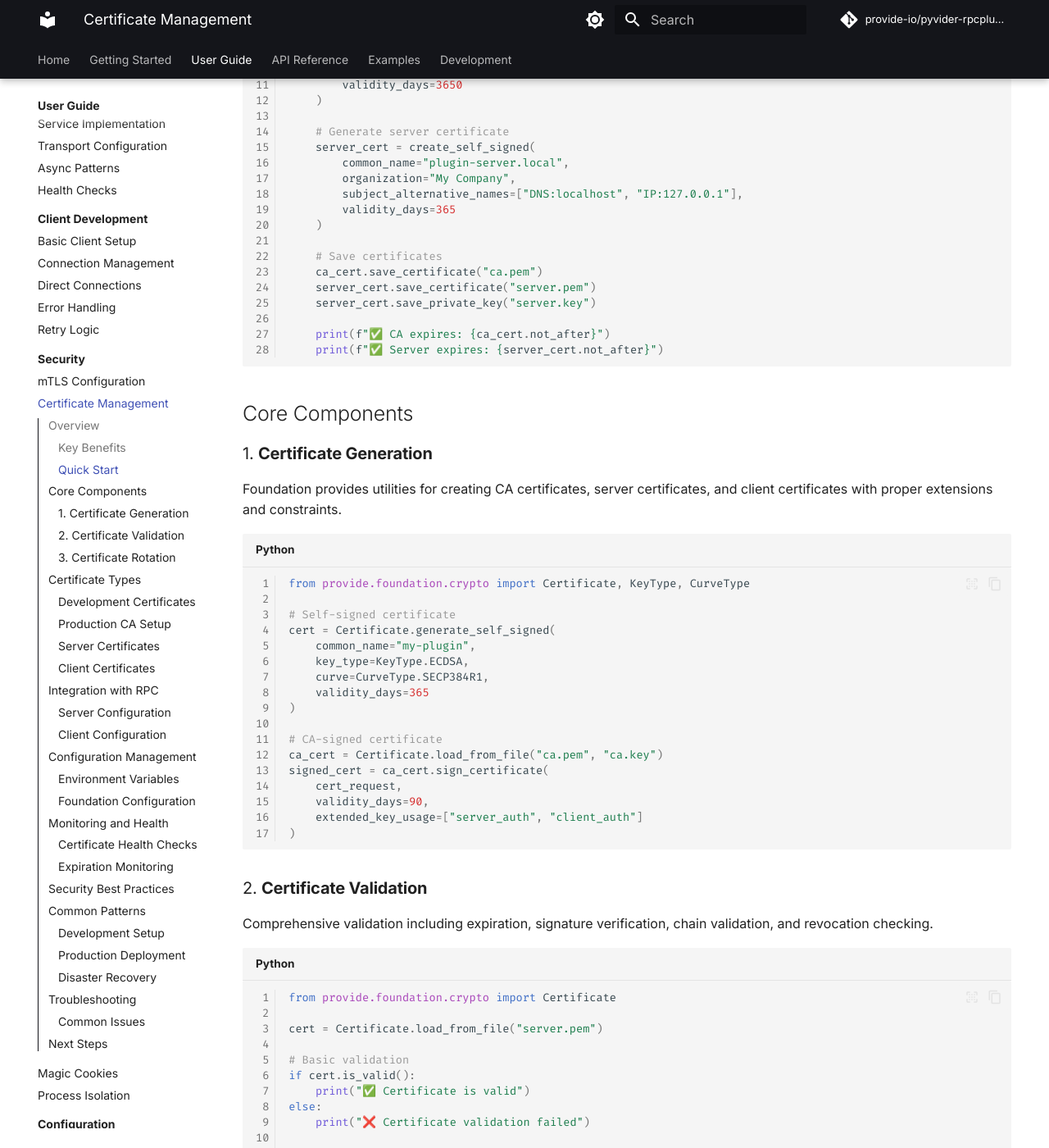
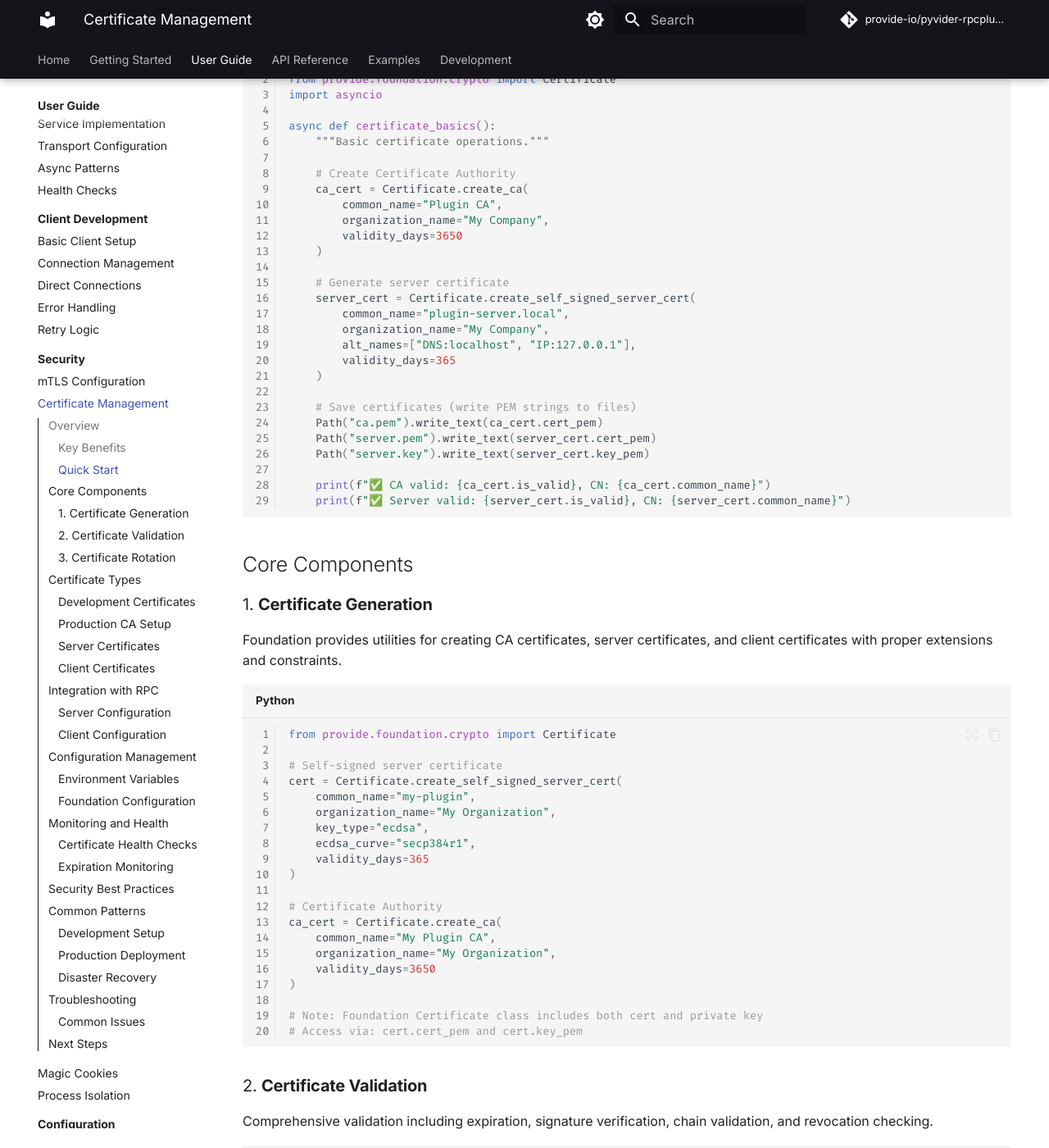
Before and after one commit to provide-io/pyvider-rpcplugin, an MkDocs documentation site: the page built from docs/guide/security/certificates.md, in a window 1280 px wide and 1400 px high, scrolled down 926 px. Shown: the whole window at 82% size. Built offline with MkDocs 1.6.1 and Material for MkDocs 9.7.7, drawn with Linux system fonts in a browser that asks for light colours; comment, search, counter and statistics services are not loaded; the version menu is left out; some of the changed text lies outside the part shown.

Commit message:
🔼⚙️ [skip ci] auto-commit

````diff
--- a/docs/guide/security/certificates.md
+++ b/docs/guide/security/certificates.md
@@ -1,6 +1,9 @@
 # Certificate Management
 
 X.509 certificate lifecycle management for secure plugin communication using Foundation's comprehensive cryptography utilities.
+
+!!! warning "Documentation Under Review"
+    This page contains several code examples that use outdated Foundation Certificate API patterns. While the Quick Start and Core Components sections have been updated to use the correct API, other sections throughout this document may still reference non-existent methods like `.load_from_file()`, `.save_certificate()`, `.not_after`, etc. Please refer to the corrected examples in the updated sections and cross-reference with [Foundation Integration](../advanced/foundation-integration.md) for accurate API usage.
 
 ## Overview
 
@@ -17,34 +20,35 @@ Certificate management provides PKI-based authentication and encryption for plug
 ### Quick Start
 
 ```python
-from provide.foundation.crypto import Certificate, create_self_signed, create_ca
+from pathlib import Path
+from provide.foundation.crypto import Certificate
 import asyncio
 
 async def certificate_basics():
     """Basic certificate operations."""
 
     # Create Certificate Authority
-    ca_cert = create_ca(
+    ca_cert = Certificate.create_ca(
         common_name="Plugin CA",
-        organization="My Company",
+        organization_name="My Company",
         validity_days=3650
     )
 
     # Generate server certificate
-    server_cert = create_self_signed(
+    server_cert = Certificate.create_self_signed_server_cert(
         common_name="plugin-server.local",
-        organization="My Company",
-        subject_alternative_names=["DNS:localhost", "IP:127.0.0.1"],
+        organization_name="My Company",
+        alt_names=["DNS:localhost", "IP:127.0.0.1"],
         validity_days=365
     )
 
-    # Save certificates
-    ca_cert.save_certificate("ca.pem")
-    server_cert.save_certificate("server.pem")
-    server_cert.save_private_key("server.key")
+    # Save certificates (write PEM strings to files)
+    Path("ca.pem").write_text(ca_cert.cert_pem)
+    Path("server.pem").write_text(server_cert.cert_pem)
+    Path("server.key").write_text(server_cert.key_pem)
 
-    print(f"✅ CA expires: {ca_cert.not_after}")
-    print(f"✅ Server expires: {server_cert.not_after}")
+    print(f"✅ CA valid: {ca_cert.is_valid}, CN: {ca_cert.common_name}")
+    print(f"✅ Server valid: {server_cert.is_valid}, CN: {server_cert.common_name}")
 ```
 
 ## Core Components
@@ -53,23 +57,26 @@ async def certificate_basics():
 Foundation provides utilities for creating CA certificates, server certificates, and client certificates with proper extensions and constraints.
 
 ```python
-from provide.foundation.crypto import Certificate, KeyType, CurveType
+from provide.foundation.crypto import Certificate
 
-# Self-signed certificate
-cert = Certificate.generate_self_signed(
+# Self-signed server certificate
+cert = Certificate.create_self_signed_server_cert(
     common_name="my-plugin",
-    key_type=KeyType.ECDSA,
-    curve=CurveType.SECP384R1,
+    organization_name="My Organization",
+    key_type="ecdsa",
+    ecdsa_curve="secp384r1",
     validity_days=365
 )
 
-# CA-signed certificate
-ca_cert = Certificate.load_from_file("ca.pem", "ca.key")
-signed_cert = ca_cert.sign_certificate(
-    cert_request,
-    validity_days=90,
-    extended_key_usage=["server_auth", "client_auth"]
+# Certificate Authority
+ca_cert = Certificate.create_ca(
+    common_name="My Plugin CA",
+    organization_name="My Organization",
+    validity_days=3650
 )
+
+# Note: Foundation Certificate class includes both cert and private key
+# Access via: cert.cert_pem and cert.key_pem
 ```
 
 ### 2. **Certificate Validation**
@@ -78,10 +85,11 @@ Comprehensive validation including expiration, signature verification, chain val
 ```python
 from provide.foundation.crypto import Certificate
 
-cert = Certificate.load_from_file("server.pem")
+# Load certificate from file (using file:// URI)
+cert = Certificate.from_pem(cert_pem="file://server.pem")
 
 # Basic validation
-if cert.is_valid():
+if cert.is_valid:
     print("✅ Certificate is valid")
 else:
     print("❌ Certificate validation failed")
````
